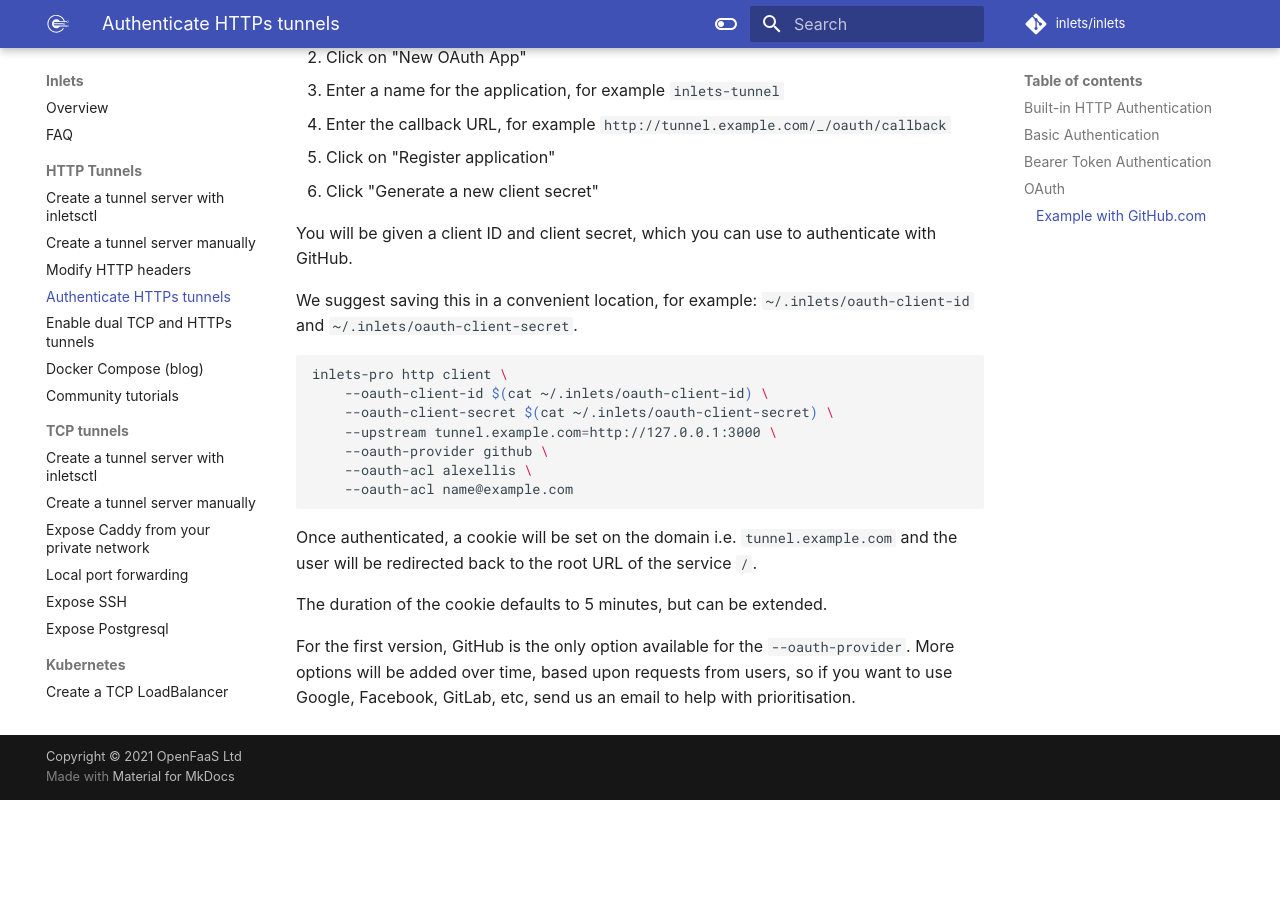
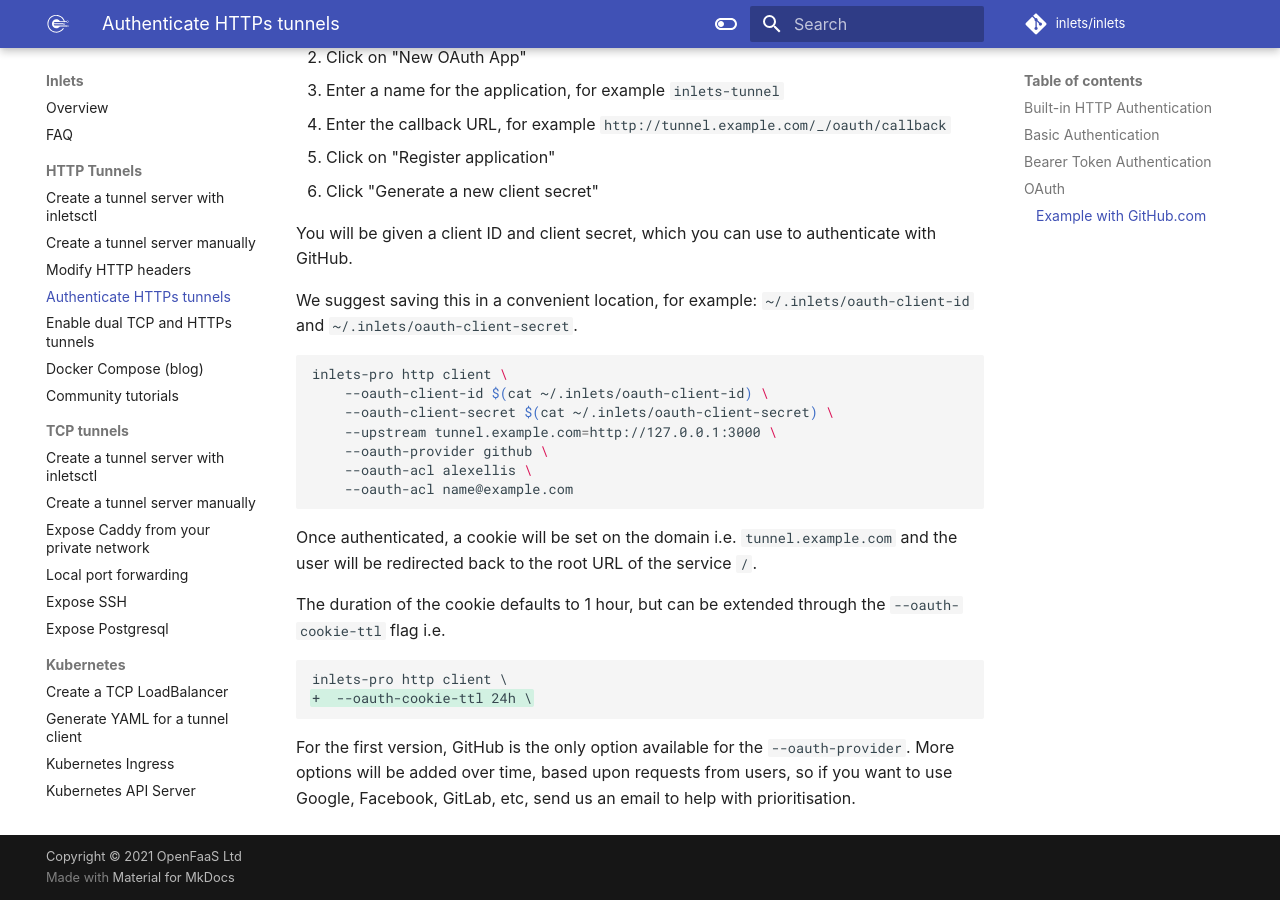
Before and after one commit to inlets/docs.inlets.dev, an MkDocs documentation site: the page built from docs/tutorial/http-authentication.md, in a window 1280 px wide and 900 px high, scrolled down 2160 px. Built offline with MkDocs 1.6.1 and Material for MkDocs 9.7.7, drawn with Linux system fonts in a browser that asks for light colours; some web fonts are replaced; before the commit the page ends 2960 px from its top, so only the background shows below that.

Commit message:
Show Cookie duration
Signed-off-by: Alex Ellis (OpenFaaS Ltd) <alexellis2@gmail.com>

````diff
--- a/docs/tutorial/http-authentication.md
+++ b/docs/tutorial/http-authentication.md
@@ -103,6 +103,11 @@
 
 Once authenticated, a cookie will be set on the domain i.e. `tunnel.example.com` and the user will be redirected back to the root URL of the service `/`.
 
-The duration of the cookie defaults to 5 minutes, but can be extended.
+The duration of the cookie defaults to 1 hour, but can be extended through the `--oauth-cookie-ttl` flag i.e.
+
+```diff
+inlets-pro http client \
++  --oauth-cookie-ttl 24h \
+```
 
 For the first version, GitHub is the only option available for the `--oauth-provider`. More options will be added over time, based upon requests from users, so if you want to use Google, Facebook, GitLab, etc, send us an email to help with prioritisation.
````
